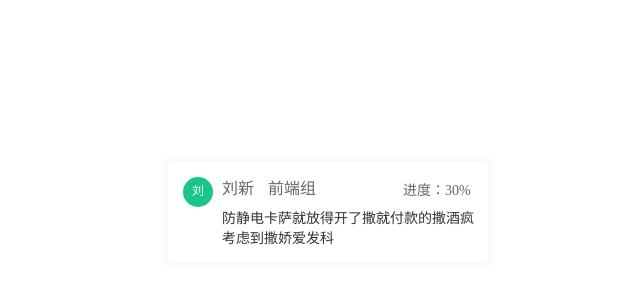
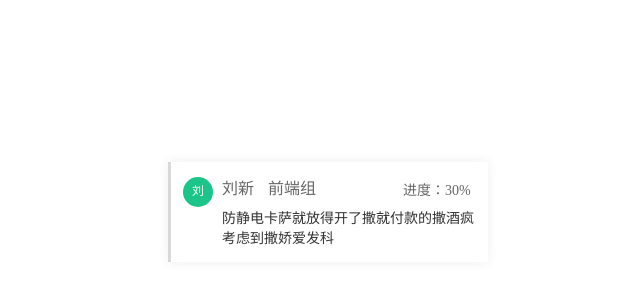
Before and after one commit to LucyHeres/canvas-mind, a plain HTML site: page mind.html in a window 1280 px wide. Shown: the part 188-488 px from the top of the page, 312-952 px from the left. Drawn offline with Linux system fonts and the light colour scheme.

Commit message:
节点内容自定义

```diff
--- a/mind.html
+++ b/mind.html
@@ -40,6 +40,16 @@
         {
           text: [
             {
+              value: "刘",
+              top: 24,
+              left: 24,
+              width: 14,
+              height: 14,
+              fontsize: 12,
+              lineHeight: 12,
+              color: "#ffffff",
+            },
+            {
               value: "刘新",
               top: 20,
               left: 54,
@@ -81,6 +91,14 @@
             },
           ],
           shape: [
+            {
+              type: "rect",
+              background: "#d8d8d8",
+              left: 0,
+              top: 0,
+              width: 3,
+              height:100,
+            },
             {
               type: "circle",
               background: "#1bc489",
--- a/mind.js
+++ b/mind.js
@@ -297,7 +297,7 @@
   qjm.KeyNode.prototype = {
     show() {
       this.getHubPos();
-      this.drawRect();
+      this.drawKeyNode();
       this.drawContent();
     },
     set_mind_pos_map(type, node_pos) {
@@ -305,7 +305,7 @@
       if (!map[type]) map[type] = [];
       map[type].push(node_pos);
     },
-    drawRect() {
+    drawKeyNode() {
       var ctx = this.qjm.ctx;
       if (isValueNull(this.x) || isValueNull(this.y)) {
         return;
@@ -349,21 +349,21 @@
         }
       }
     },
-    _drawAvatar(left, top, r, centerText) {
+    _drawCircle(left, top, r, centerText,bgcolor) {
       var ctx = this.qjm.ctx;
       ctx.save();
       ctx.beginPath();
       ctx.arc(left, top, r, 0, Math.PI * 2, false);
       ctx.closePath();
-      ctx.fillStyle = "#1bc489";
+      ctx.fillStyle = bgcolor;
       ctx.fill();
-      // 头像中心文字
-      ctx.fillStyle = "#ffffff";
-      ctx.font = "12px April";
-      ctx.textBaseline = "middle";
-      ctx.textAlign = "center";
-      ctx.fillText(centerText, left, top);
-
+      ctx.restore();
+    },
+    _drawRect(left, top, w, h,bgcolor) {
+      var ctx = this.qjm.ctx;
+      ctx.save();
+      ctx.fillStyle = bgcolor;
+      ctx.fillRect(left,top,w,h);
       ctx.restore();
     },
     drawContent() {
@@ -373,13 +373,23 @@
       // 画头像
       for (var i = 0; i < this.shape.length; i++) {
         var shapeobj = this.shape[i];
-        if (shapeobj.type == "circle")
-          this._drawAvatar(
+        if (shapeobj.type == "circle") {
+          this._drawCircle(
             x0 + shapeobj.left,
             y0 + shapeobj.top,
             shapeobj.r,
-            shapeobj.text
+            shapeobj.text,
+            shapeobj.background
           );
+        } else {
+          this._drawRect(
+            x0 + shapeobj.left,
+            y0 + shapeobj.top,
+            shapeobj.width,
+            shapeobj.height,
+            shapeobj.background
+          );
+        }
       }
       // 姓名+部门名
       for (var i = 0; i < this.text.length; i++) {
```
